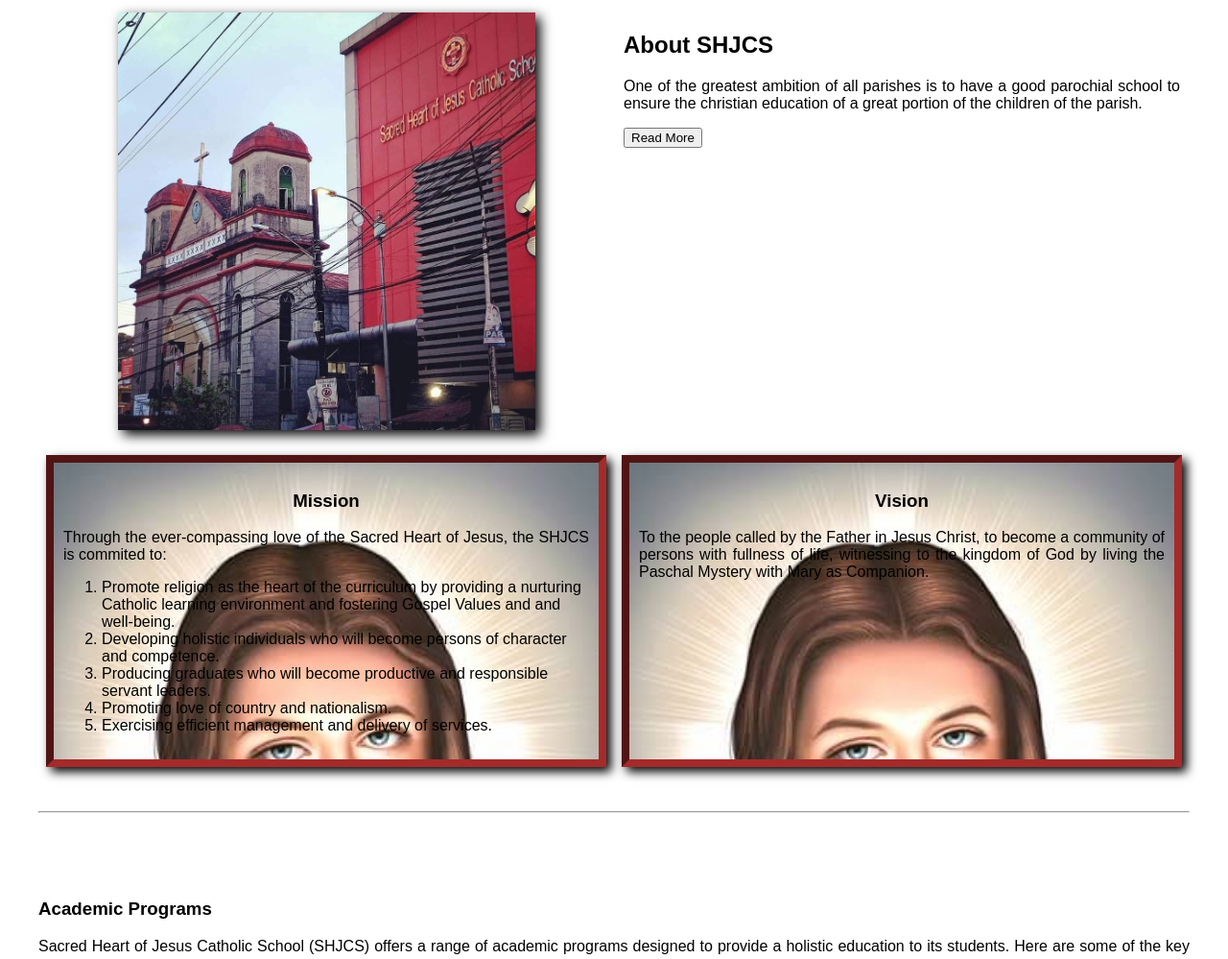
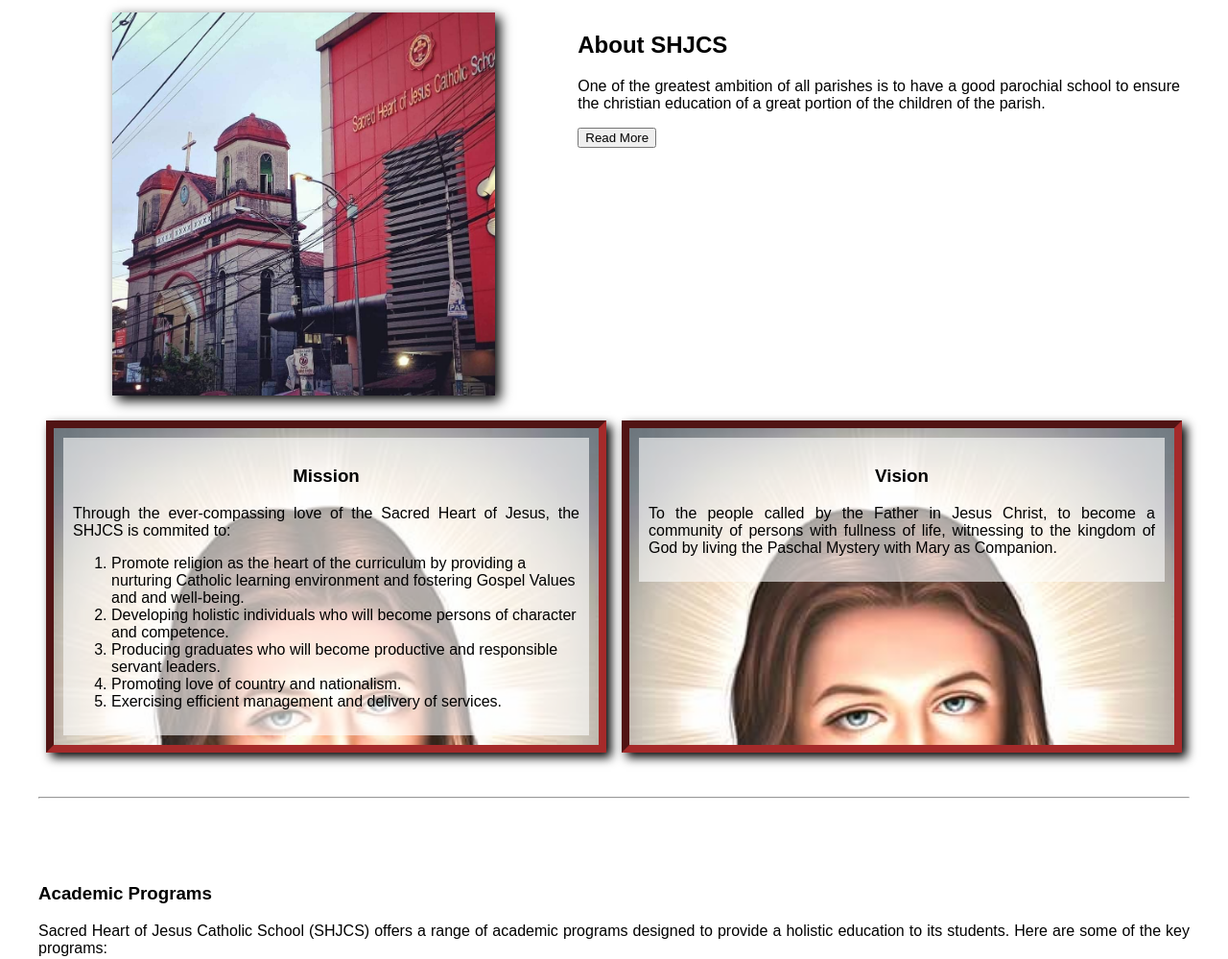
Before and after one commit to seonjaeDev/practicalExam-programming4, a plain HTML site: page index.html in a window 1280 px wide. Shown: the part 648-1647 px from the top of the page at 96% size. Drawn offline with Linux system fonts and the light colour scheme.

```diff
--- a/index.html
+++ b/index.html
@@ -59,6 +59,7 @@
 <div class="flex-container" id="flex2">
 <div class="mission-vision" id="mission">
 <!-- box1 -->
+<div class="transparentWhite">
 <h3>Mission</h3>
 <p>
 Through the ever-compassing love of the Sacred Heart of Jesus, the SHJCS is commited to:
@@ -71,10 +72,13 @@
 <li>Exercising efficient management and delivery of services.</li>
 </ol>
 </div>
+</div>
 <div class="mission-vision" id="vision">
 <!-- box2 -->
+<div class="transparentWhite">
 <h3>Vision</h3>
 <p>To the people called by the Father in Jesus Christ, to become a community of persons with fullness of life, witnessing to the kingdom of God by living the Paschal Mystery with Mary as Companion.</p>
+</div>
 </div>
 </div><!-- flex-container -->
 <hr />
--- a/style00.css
+++ b/style00.css
@@ -98,6 +98,10 @@
 	margin: 8px 0px;
 	display: flex;
 }
+.flex-container div {
+	flex-grow: 1;
+	padding: 10px;
+}
 .img-div {
 	display: flex;
 	justify-content: center;
@@ -119,21 +123,19 @@
 .mission-vision h3 {
 	text-align: center;
 }
+.transparentWhite {
+	background: rgba(255, 255, 255, 0.6);
+}
 
 
-#flex2 div {
-	width: 50%;
-	height: auto;
-	padding: 10px;
-}
-#mission {
-	width: 60%;
-}
+/* #mission { */
+	/* width: 20%; */
+/* } */
 #schoolName {
 	/* text-shadow: 3px 3px 10px #E8B0A8; */
 	font-size: 1.8em;
 	color: #E8B0A8;
 }
-#vision {
-	width: 20%;
-}
+/* #vision { */
+	/* width: 20%; */
+/* } */
```
